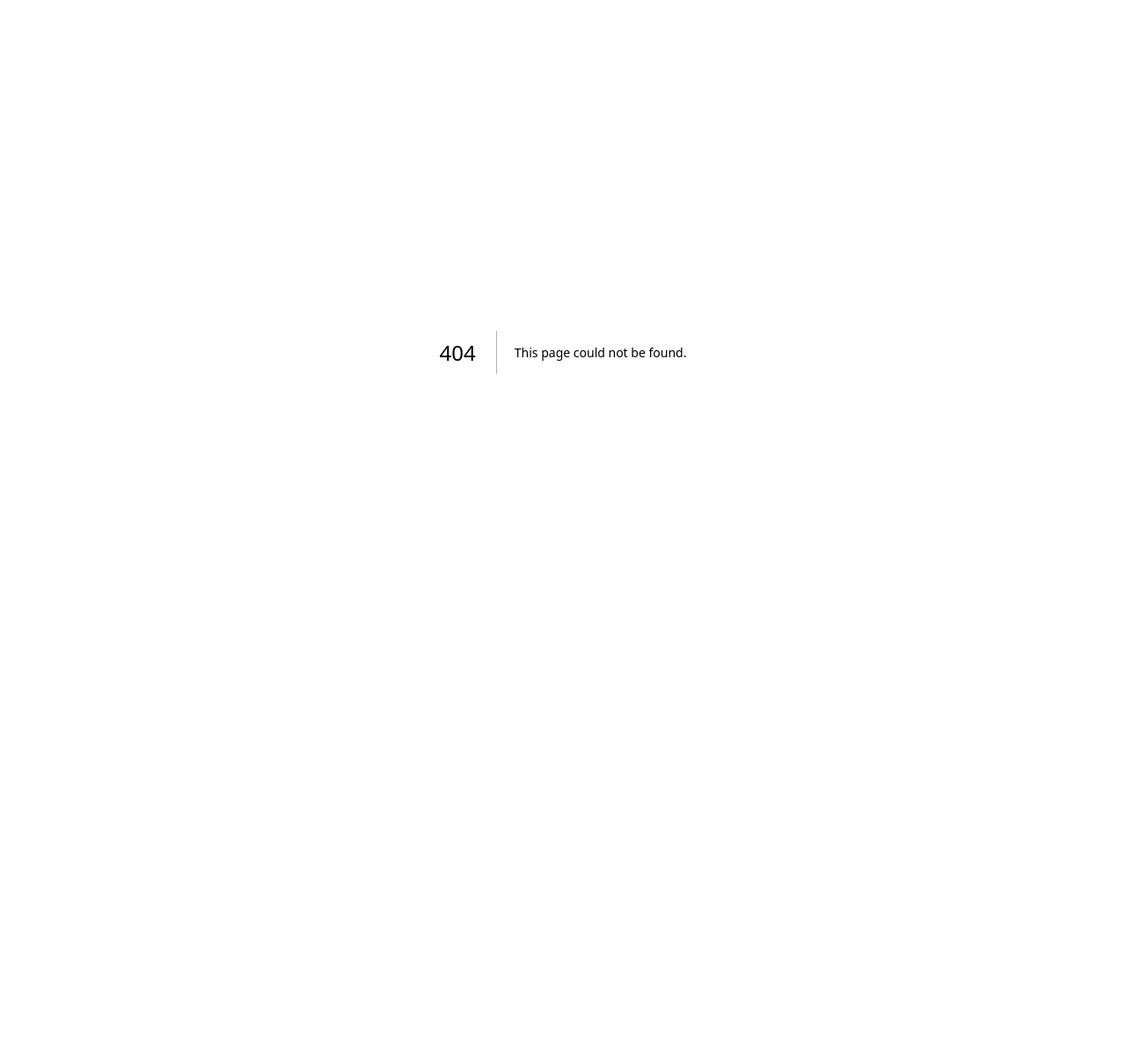
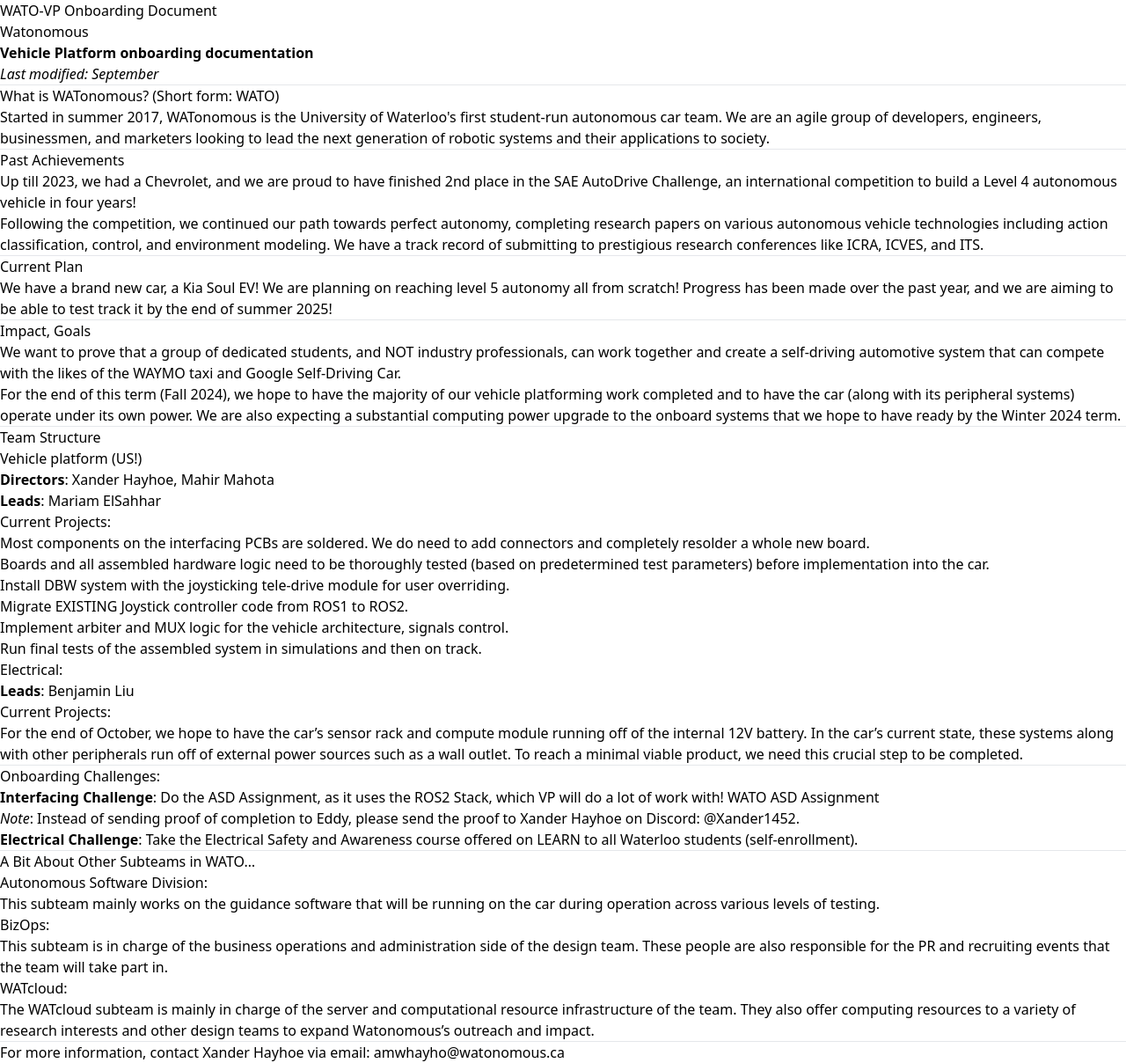
Before and after one commit to WATonomous/wato_wiki, a Next.js app: page /onboarding/vp_general_onboard in a window 1280 px wide. Before the commit this address had no page. Shown: the whole page at 88% size. Before the commit the page ends 800 px from the top, so only its background shows below. Built offline with nearby package versions, Linux system fonts and the light colour scheme.

Commit message:
New VP-Onboarding page

```diff
--- a/pages/onboarding/_meta.json
+++ b/pages/onboarding/_meta.json
@@ -1,4 +1,5 @@
 {
     "asd_watcloud_dev": "ASD - Developing with WATcloud",
-    "asd_general_onboarding": "ASD - General Onboarding"
+    "asd_general_onboarding": "ASD - General Onboarding",
+    "vp_general_onboard": "VP - General Onboarding"
 }
--- /dev/null
+++ b/pages/onboarding/vp_general_onboard.mdx
@@ -0,0 +1,90 @@
+# WATO-VP Onboarding Document
+
+## Watonomous
+
+**Vehicle Platform onboarding documentation**
+_Last modified: September_
+
+---
+
+### What is WATonomous? (Short form: WATO)
+
+Started in summer 2017, WATonomous is the University of Waterloo's first student-run autonomous car team. We are an agile group of developers, engineers, businessmen, and marketers looking to lead the next generation of robotic systems and their applications to society.
+
+---
+
+### Past Achievements
+
+Up till 2023, we had a Chevrolet, and we are proud to have finished 2nd place in the SAE AutoDrive Challenge, an international competition to build a Level 4 autonomous vehicle in four years!
+
+Following the competition, we continued our path towards perfect autonomy, completing research papers on various autonomous vehicle technologies including action classification, control, and environment modeling. We have a track record of submitting to prestigious research conferences like ICRA, ICVES, and ITS.
+
+---
+
+### Current Plan
+
+We have a brand new car, a Kia Soul EV! We are planning on reaching level 5 autonomy all from scratch! Progress has been made over the past year, and we are aiming to be able to test track it by the end of summer 2025!
+
+---
+
+### Impact, Goals
+
+We want to prove that a group of dedicated students, and NOT industry professionals, can work together and create a self-driving automotive system that can compete with the likes of the WAYMO taxi and Google Self-Driving Car.
+
+For the end of this term (Fall 2024), we hope to have the majority of our vehicle platforming work completed and to have the car (along with its peripheral systems) operate under its own power. We are also expecting a substantial computing power upgrade to the onboard systems that we hope to have ready by the Winter 2024 term.
+
+---
+
+### Team Structure
+
+#### Vehicle platform (US!)
+
+- **Directors**: Xander Hayhoe, Mahir Mahota
+- **Leads**: Mariam ElSahhar
+
+##### Current Projects:
+
+- Most components on the interfacing PCBs are soldered. We do need to add connectors and completely resolder a whole new board.
+- Boards and all assembled hardware logic need to be thoroughly tested (based on predetermined test parameters) before implementation into the car.
+- Install DBW system with the joysticking tele-drive module for user overriding.
+- Migrate EXISTING Joystick controller code from ROS1 to ROS2.
+- Implement arbiter and MUX logic for the vehicle architecture, signals control.
+- Run final tests of the assembled system in simulations and then on track.
+
+#### Electrical:
+
+- **Leads**: Benjamin Liu
+
+##### Current Projects:
+
+- For the end of October, we hope to have the car’s sensor rack and compute module running off of the internal 12V battery. In the car’s current state, these systems along with other peripherals run off of external power sources such as a wall outlet. To reach a minimal viable product, we need this crucial step to be completed.
+
+---
+
+### Onboarding Challenges:
+
+- **Interfacing Challenge**: Do the ASD Assignment, as it uses the ROS2 Stack, which VP will do a lot of work with! [WATO ASD Assignment](https://docs.google.com/document/d/1AO1wNM4qa_GpoK7cK_W0Uw-AMHI5p-IsOJXWxOdIJB4/edit#heading=h.s0i0mec3io06)
+
+  _Note_: Instead of sending proof of completion to Eddy, please send the proof to [Xander Hayhoe](mailto:amwhayho@watonomous.ca) on Discord: @Xander1452.
+
+- **Electrical Challenge**: Take the Electrical Safety and Awareness course offered on LEARN to all Waterloo students (self-enrollment).
+
+---
+
+### A Bit About Other Subteams in WATO…
+
+#### Autonomous Software Division:
+
+This subteam mainly works on the guidance software that will be running on the car during operation across various levels of testing.
+
+#### BizOps:
+
+This subteam is in charge of the business operations and administration side of the design team. These people are also responsible for the PR and recruiting events that the team will take part in.
+
+#### WATcloud:
+
+The WATcloud subteam is mainly in charge of the server and computational resource infrastructure of the team. They also offer computing resources to a variety of research interests and other design teams to expand Watonomous’s outreach and impact.
+
+---
+
+For more information, contact Xander Hayhoe via email: [amwhayho@watonomous.ca](mailto:amwhayho@watonomous.ca)
```
